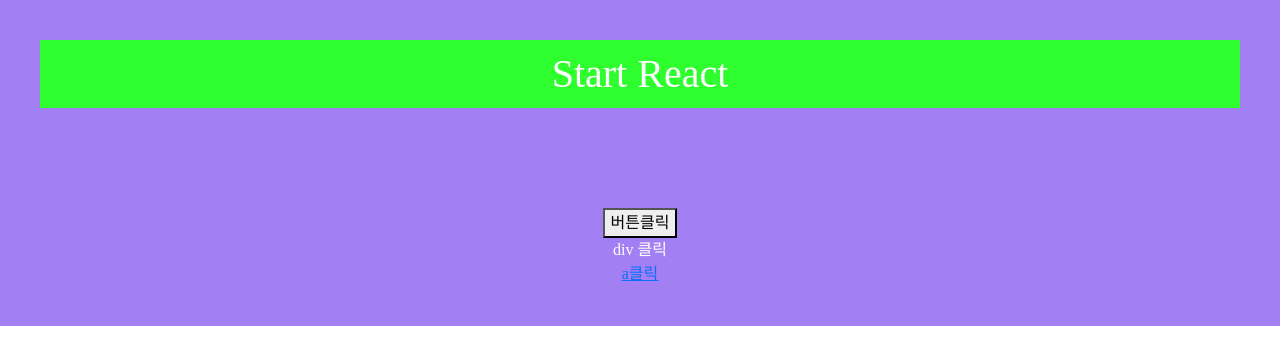
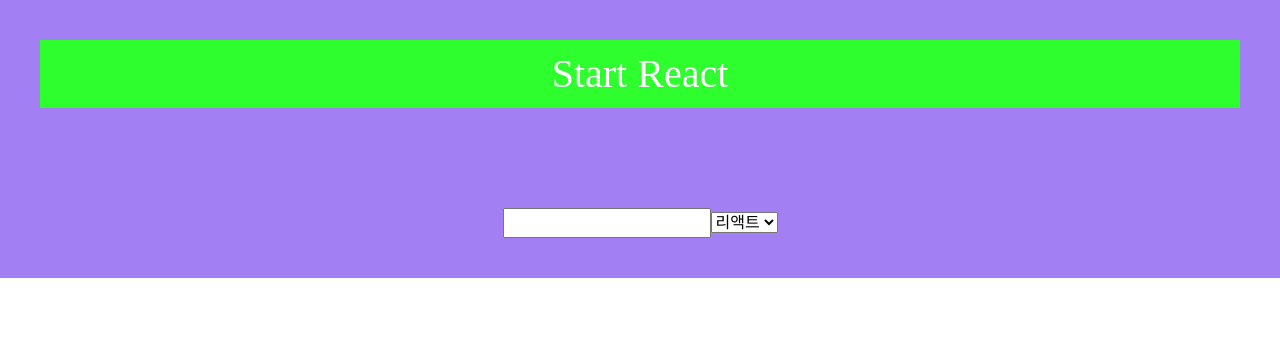
Before and after one commit to lee-kangpyo/react-start, a React (Create React App) app in the folder client/: page / in a window 1280 px wide. Shown: the top 364 px of the page. Built offline with nearby package versions, Linux system fonts and the light colour scheme.

Commit message:
change 이벤트 사용하기

```diff
--- a/client/src/App.js
+++ b/client/src/App.js
@@ -1,13 +1,13 @@
 import React from 'react';
 import './App.css';
-import ReactOnClick from './component3/R066_onClick'
+import ReactOnChange from './component3/R067_onChange'
 import 'bootstrap/dist/css/bootstrap.css'
 
 function App() {
   return (
     <div className='app'>
       <h1 className='title'>Start React</h1>
-      <ReactOnClick />
+      <ReactOnChange />
     </div>
   );
 }
--- /dev/null
+++ b/client/src/component3/R067_onChange.js
@@ -0,0 +1,21 @@
+import React, { Component } from 'react';
+
+class R067_onChange extends Component {
+    change = (e) => {
+        var val = e.target.value;
+        console.log("param : " + val);
+    }
+    render() {
+        return (
+            <>
+                <input type="text" onChange={this.change} />
+                <select onChange={this.change} >
+                    <option value="react">리액트</option>
+                    <option value="1234568">213</option>
+                </select>
+            </>
+        );
+    }
+}
+
+export default R067_onChange;
```
